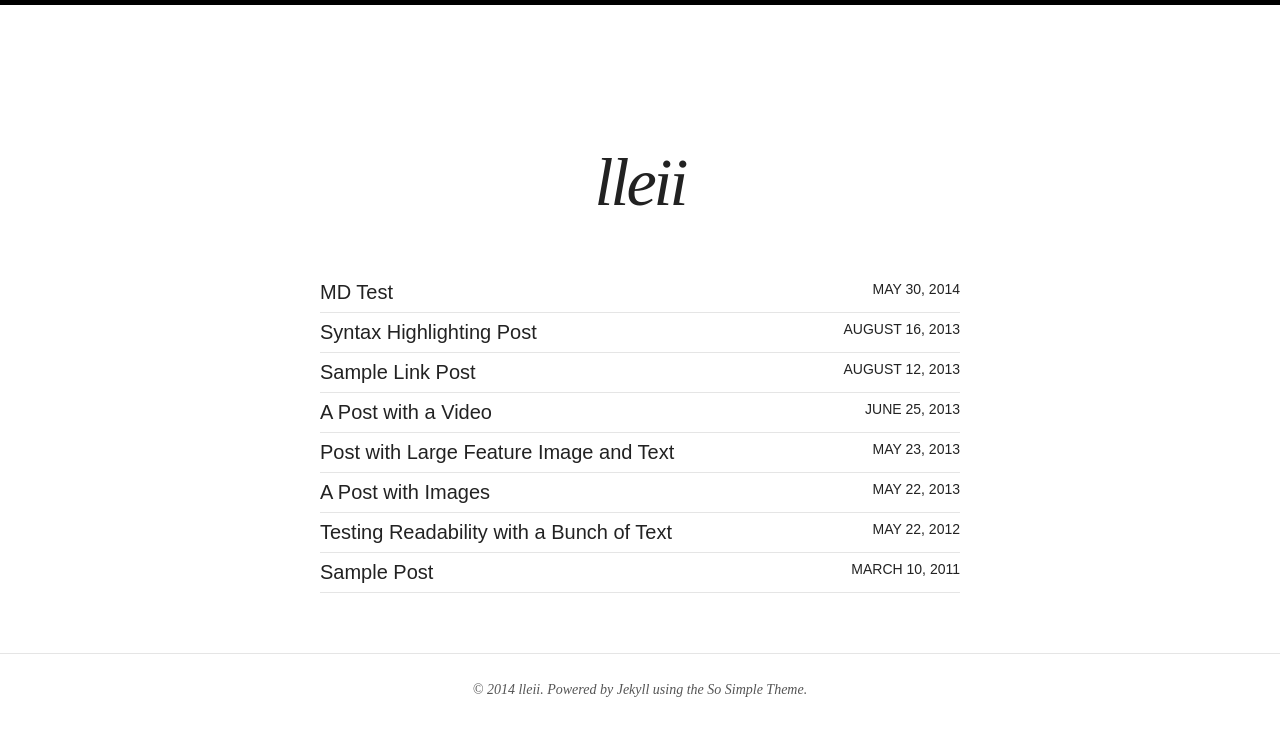
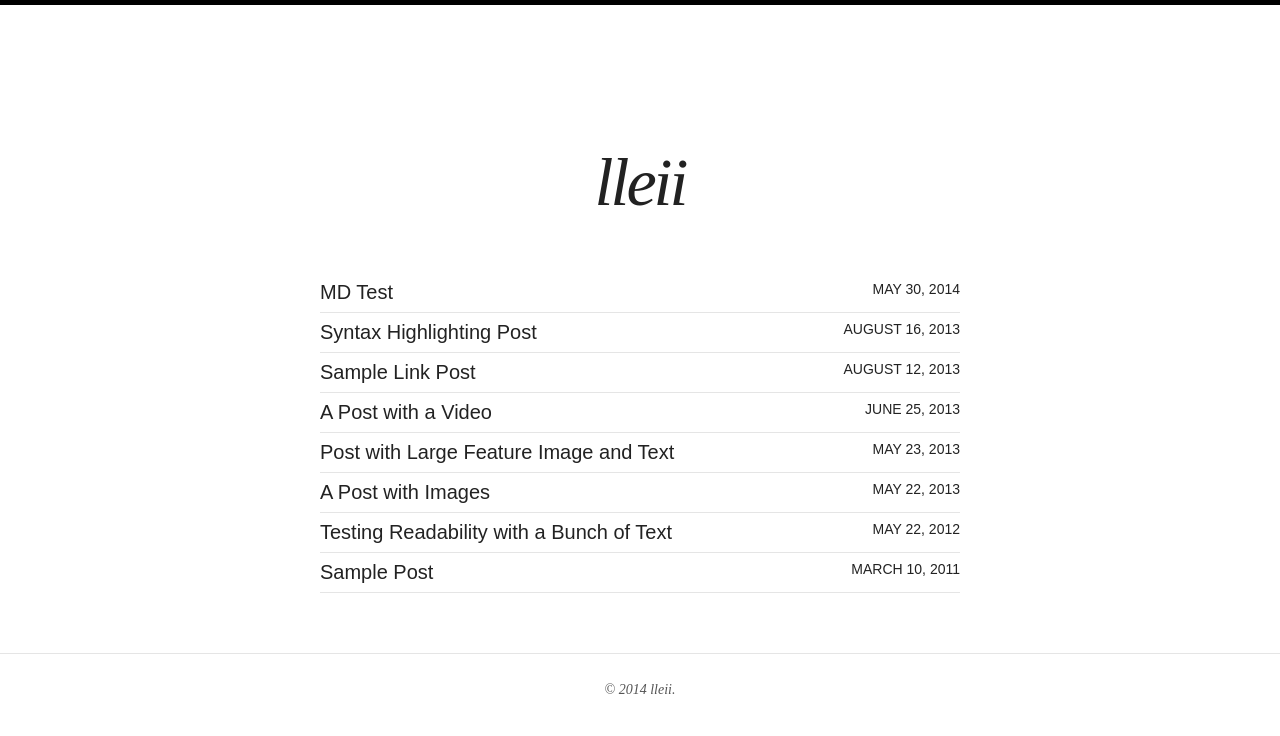
Before and after one commit to lleii/lleii.github.io, a Jekyll site: the page built from index.html, in a window 1280 px wide. Shown: the top 736 px of the page. Built offline with Jekyll 4.4.1, drawn with Linux system fonts in a browser that asks for light colours; Markdown is read by kramdown in place of the engine named in the settings.

Commit message:
nil commit msg

```diff
--- a/_config.yml
+++ b/_config.yml
@@ -39,8 +39,8 @@ bing_verify:
 links:
   - title: Articles
     url: /articles/
-  - title: Tags
-    url: /tags/
+#  - title: Tags
+#	    url: /tags/
   - title: About
     url: /about/
 #  - title: Theme Setup
--- a/_includes/footer.html
+++ b/_includes/footer.html
@@ -1,5 +1,5 @@
 <!-- <span>&copy; {{ site.time | date: '%Y' }} {{ site.owner.name }}. Powered by <a href="http://jekyllrb.com">Jekyll</a> using the <a href="http://mademistakes.com/so-simple/">So Simple Theme</a>.</span>   -->
-<span>&copy; {{ site.time | date: '%Y' }} {{ site.owner.name }}. Powered by <a href="http://jekyllrb.com">Jekyll</a> using the <a href="http://mademistakes.com/so-simple/">So Simple Theme</a>.</span>
+<span>&copy; {{ site.time | date: '%Y' }} <a href="{{ site.url }}">{{ site.owner.name }}</a>.</span>
 <div class="social-icons">
 	{% if site.owner.twitter %}<a href="http://twitter.com/{{ site.owner.twitter }}" title="{{ site.owner.name}} on Twitter" target="_blank"><i class="icon-twitter icon-2x"></i></a>{% endif %}
 	{% if site.owner.facebook %}<a href="http://facebook.com/{{ site.owner.facebook }}" title="{{ site.owner.name}} on Facebook" target="_blank"><i class="icon-facebook icon-2x"></i></a>{% endif %}
```
